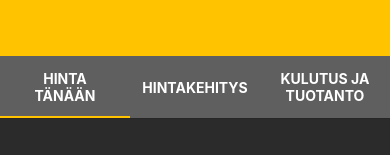
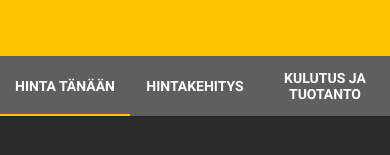
Before and after one commit to IidaPeltonen/MobileProject, a React Native app: screen / in a window 390 px wide. Shown: the part 244-399 px from the top of the page. Built offline with nearby package versions, Linux system fonts and the light colour scheme; no server answers.

Commit message:
naviin fontit

```diff
--- a/App.js
+++ b/App.js
@@ -18,7 +18,8 @@ import ElediagramsWeek from './components/ElediagramsWeek';
 import ElediagramsMonth from './components/ElediagramsMonth';
 import ElediagramsYear from './components/ElediagramsYear';
 import Footer from "./components/Footer";
-import styles from './style/style'
+import styles from './style/style';
+import { useFonts } from 'expo-font';
 import { createMaterialTopTabNavigator } from '@react-navigation/material-top-tabs';
 import { NavigationContainer } from '@react-navigation/native';
 
@@ -27,7 +28,7 @@ const Tab = createMaterialTopTabNavigator();
 function Development() {
   return (
     <Tab.Navigator  screenOptions= {{
-      tabBarLabelStyle: { fontSize: 13 , fontWeight:'bold', color: 'white' },
+      tabBarLabelStyle: { fontSize: 13 , fontFamily: 'Robotobold', color: 'white' },
       tabBarStyle: { backgroundColor: '#808080', borderWidth: 2, borderColor: '#5F5F5F'},
       tabBarIndicatorStyle: {backgroundColor: '#FFC300', height: 2},
       lazy:true,
@@ -42,12 +43,23 @@ function Development() {
 }
 
 export default function App() {
+
+  const [loaded] = useFonts({
+    Roboto: require('./assets/fonts/Roboto-Regular.ttf'),
+    Orbitronregular: require('./assets/fonts/Orbitron-Regular.ttf'),
+    Orbitronbold: require('./assets/fonts/Orbitron-Bold.ttf'),
+    Robotobold: require('./assets/fonts/Roboto-Bold.ttf')
+    });
+    if(!loaded) {
+    return null;
+    }
+
   return (
     <View style={styles.container}>
       <Header></Header>
       <NavigationContainer>
       <Tab.Navigator screenOptions= {{
-        tabBarLabelStyle: { fontSize: 14 , fontWeight:'bold', color: 'white' },
+        tabBarLabelStyle: { fontSize: 14 , fontFamily: 'Robotobold', color: 'white' },
         tabBarStyle: { backgroundColor: '#5F5F5F'},
         tabBarIndicatorStyle: {backgroundColor: '#FFC300', height: 2},
         lazy:true
```
